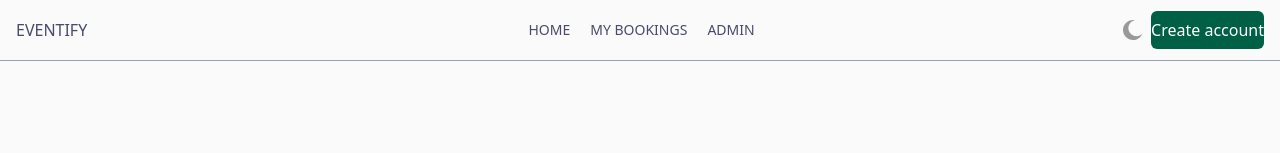
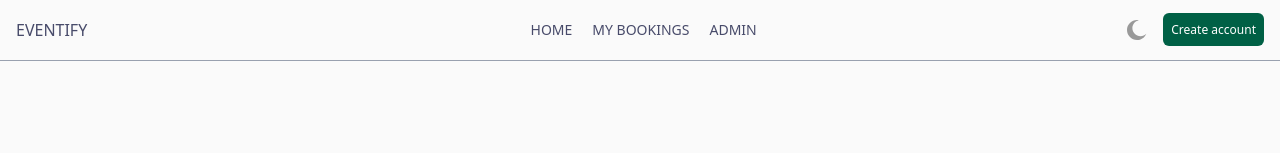
Before and after one commit to Maryiamreda/ATC_01147820393, a Next.js app: page /login in a window 1280 px wide. Shown: the top 153 px of the page. Built offline with nearby package versions, Linux system fonts and the light colour scheme; no server answers.

Commit message:
login/out button css

```diff
--- a/src/app/components/Navbar.tsx
+++ b/src/app/components/Navbar.tsx
@@ -34,19 +34,19 @@ const Navbar = ({ isLoggedIn }: { isLoggedIn: boolean }) => {
         </div>
 
 
-   <div className='flex justify-center items-center gap-2'>
-  <div onClick={toggleTheme} className='cursor-pointer w-5 h-5 '>
+  <div className='flex justify-center items-center gap-4'>
+      <div onClick={toggleTheme} className='cursor-pointer w-5 h-5 '>
           {theme == 'dark' ? (<img src='/icons/icon-sun.svg' />) : (<img src='/icons/icon-moon.svg' className='filter brightness-60' />)}
 
-  </div>
-     <div className="cursor-pointer">
+     </div>
+     <div className="cursor-pointer text-xs">
        {!isLoggedIn ? (
-          <Link href="/login" className="bg-emerald-800 text-white  py-2 my-2 rounded-md">
+          <Link href="/login" className="bg-emerald-800 text-white  p-2 my-2 rounded-md">
             Create account
           </Link>
         ) : (
           <form action={logout}>
-            <button type="submit" className="">
+            <button type="submit" className="bg-red-500  text-white  p-2 my-2 rounded-md">
               Logout
             </button>
           </form>
```
